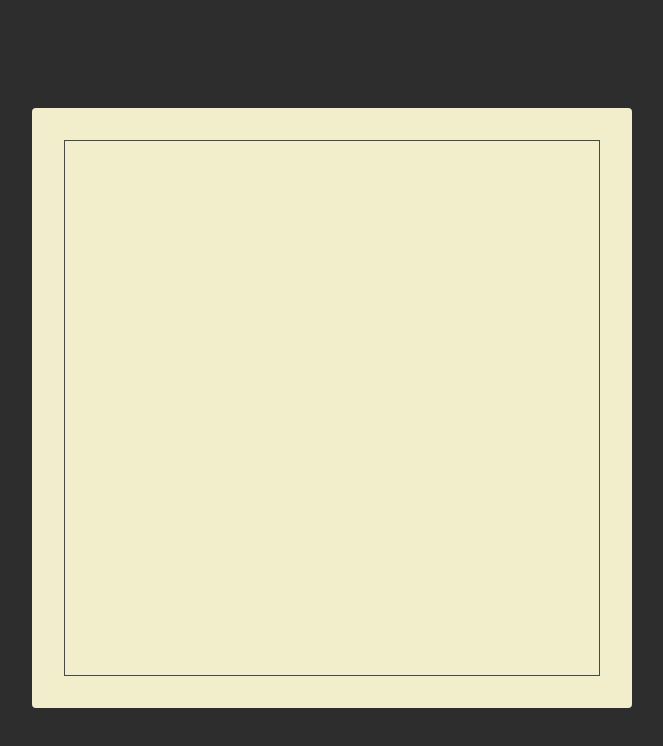
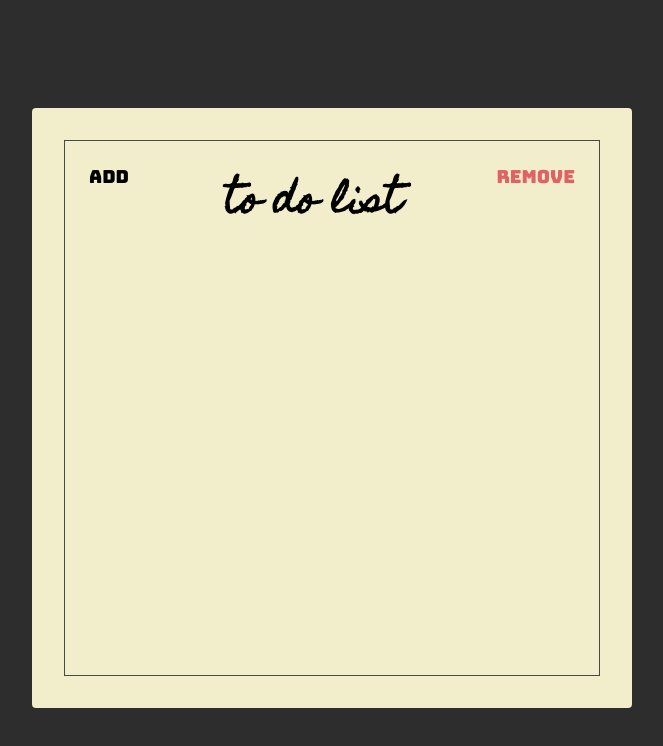
Before and after one commit to rizkypakpahan/react-course-starter, a website: page index.html in a window 1280 px wide. Shown: the whole page, without its empty margins (308-971 px from the left). Drawn offline with Linux system fonts and the light colour scheme.

Commit message:
create header section & style

```diff
--- a/index.html
+++ b/index.html
@@ -13,7 +13,13 @@
   </head>
   <body>
     <div class="container">
-      <div class="frame"></div>
+      <div class="frame">
+        <div class="header">
+          <button class="header-btn">Add</button>
+          <h1 class="header-title">TO DO List</h1>
+          <button class="header-btn main-red-color">Remove</button>
+        </div>
+      </div>
     </div>
   </body>
 </html>
--- a/style.css
+++ b/style.css
@@ -2,6 +2,13 @@
   box-sizing: border-box;
 }
 
+:root {
+  --main-red-color: #e06262;
+}
+
+.main-red-color {
+  color: var(--main-red-color);
+}
 html {
   font-size: 10px;
 }
@@ -35,4 +42,31 @@
 .frame {
   border: 1px solid #484848;
   height: 100%;
+
+  display: flex;
+  flex-direction: column;
 }
+
+.header {
+  display: flex;
+  align-items: flex-start;
+}
+
+.header-title {
+  flex: 1;
+  text-align: center;
+
+  font-size: 3.64rem;
+  font-family: "Homemade Apple", sans-serif;
+  text-transform: lowercase;
+}
+
+.header-btn {
+  font-size: 1.8rem;
+  font-family: "Bungee", sans-serif;
+
+  padding: 24px;
+  background: unset;
+  outline: unset;
+  border: unset;
+}
```
